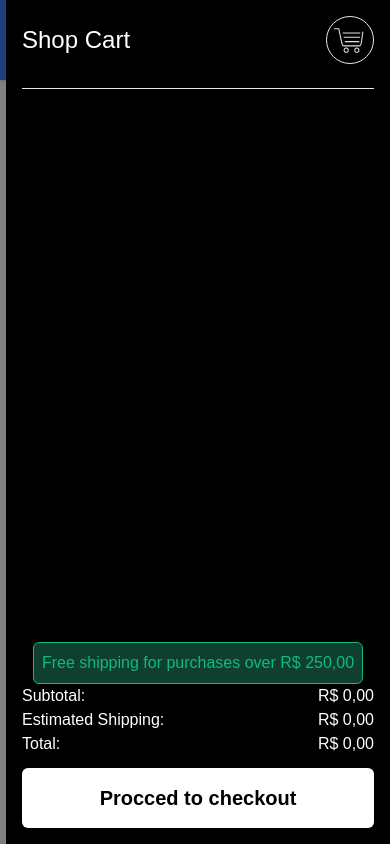
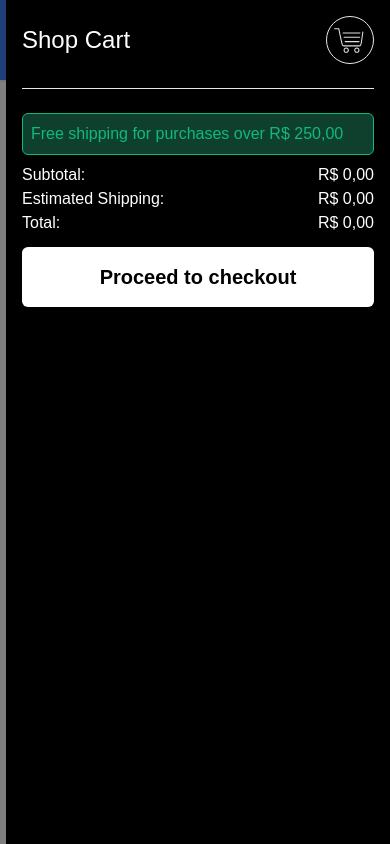
Before and after one commit to gilmar-sales/react-challenge-supera, a React (Create React App) app: page / in a window 390 px wide. Both pictures are taken after a click on the button 350 px from the left and 40 px from the top of the page. Built offline with nearby package versions, Linux system fonts and the light colour scheme.

Commit message:
fix cart drawer in landscape mobiles

```diff
--- a/src/components/CartDrawer.tsx
+++ b/src/components/CartDrawer.tsx
@@ -9,21 +9,19 @@ export default function CartDrawer() {
 
 	return (
 		<Drawer open={cartCtx.open} setOpen={cartCtx.setOpen}>
-			<div className='flex flex-col h-full'>
-				<div className='flex justify-between items-center row-span-1'>
+			<div className='flex justify-between  items-center row-span-1'>
 				<h1 className='text-2xl'>Shop Cart</h1>
 				<CartButton className='border' />
 			</div>
 			<div className='border-b my-6' />
-				<div className='overflow-auto flex-grow '>
+			<div className=' '>
 				{cartCtx.items.map((item, index) => (
 					<CartItemCard key={index} cartItem={item} />
 				))}
 			</div>
-				<div className='flex flex-col justify-center pt-3'>
-					<label className='self-center text-green-500 bg-green-400 bg-opacity-30 p-2 rounded-md border border-green-500'>
+			<div className='mb-2 text-green-500 bg-green-400 bg-opacity-30 p-2 rounded-md border border-green-500'>
 				Free shipping for purchases over R$ 250,00
-					</label>
+			</div>
 			<div className='flex justify-between'>
 				<label>Subtotal:</label>
 				{cartCtx.subtotal.toLocaleString('pt-BR', {
@@ -45,11 +43,9 @@ export default function CartDrawer() {
 					currency: 'BRL',
 				})}
 			</div>
-					<button className='bg-white text-center text-black text-xl font-bold p-4 hover:bg-blue-600 rounded-md'>
-						Procced to checkout
+			<button className='w-full bg-white text-center text-black text-xl font-bold p-4 hover:bg-blue-600 rounded-md'>
+				Proceed to checkout
 			</button>
-				</div>
-			</div>
 		</Drawer>
 	)
 }
--- a/src/components/Drawer.tsx
+++ b/src/components/Drawer.tsx
@@ -16,7 +16,7 @@ const Drawer: React.FC<DrawerProps> = (props) => {
 				className={` flex-grow bg-black bg-opacity-50`}
 				onClick={() => props.setOpen(false)}
 			></div>
-			<div className={`h-screen w-96 bg-black text-white  p-4`}>
+			<div className={`w-96 overflow-auto bg-black text-white p-4`}>
 				{props.children}
 			</div>
 		</div>
```
Lines whose indentation alone changed are shown as unchanged.
